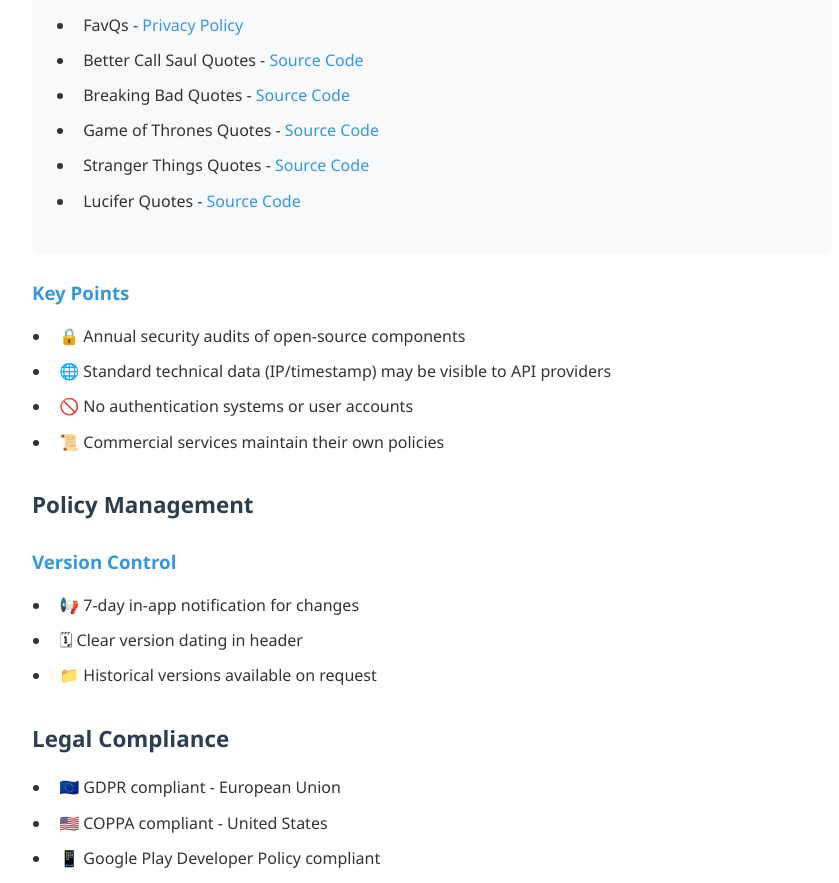
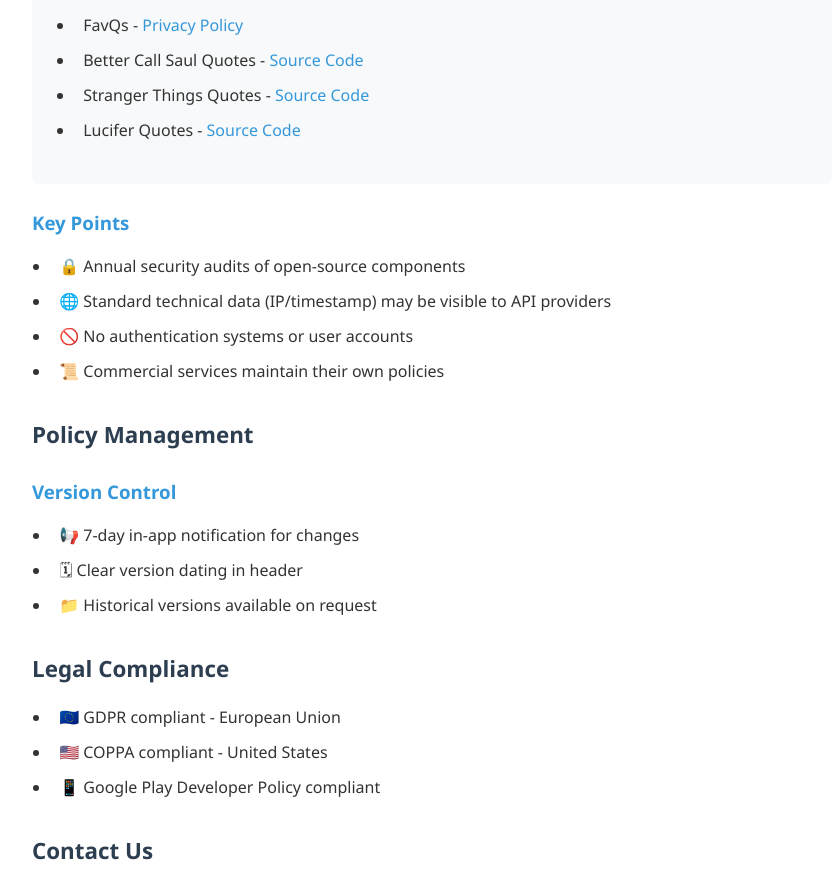
Before and after one commit to waleed826/privacy-policy, a plain HTML site: page index.html in a window 1280 px wide. Shown: the part 1110-1993 px from the top of the page, without its empty margins (208-1047 px from the left). Drawn offline with Linux system fonts and the light colour scheme.

Commit message:
Comment out specific quote source links
Comment out links to Breaking Bad and Game of Thrones quotes.

```diff
--- a/index.html
+++ b/index.html
@@ -108,8 +108,8 @@
     <ul>
       <li>FavQs - <a href="https://favqs.com/privacy" target="_blank" rel="noopener">Privacy Policy</a></li>
       <li>Better Call Saul Quotes - <a href="https://github.com/shadowoff09/bcs-quotes" target="_blank" rel="noopener">Source Code</a></li>
-      <li>Breaking Bad Quotes - <a href="https://github.com/shevabam/breaking-bad-quotes" target="_blank" rel="noopener">Source Code</a></li>
-      <li>Game of Thrones Quotes - <a href="https://github.com/shevabam/game-of-thrones-quotes-api" target="_blank" rel="noopener">Source Code</a></li>
+      <!-- <li>Breaking Bad Quotes - <a href="https://github.com/shevabam/breaking-bad-quotes" target="_blank" rel="noopener">Source Code</a></li>
+      <li>Game of Thrones Quotes - <a href="https://github.com/shevabam/game-of-thrones-quotes-api" target="_blank" rel="noopener">Source Code</a></li> -->
       <li>Stranger Things Quotes - <a href="https://github.com/shadowoff09/strangerthings-quotes" target="_blank" rel="noopener">Source Code</a></li>
       <li>Lucifer Quotes - <a href="https://github.com/shadowoff09/lucifer-quotes" target="_blank" rel="noopener">Source Code</a></li>
     </ul>
```
